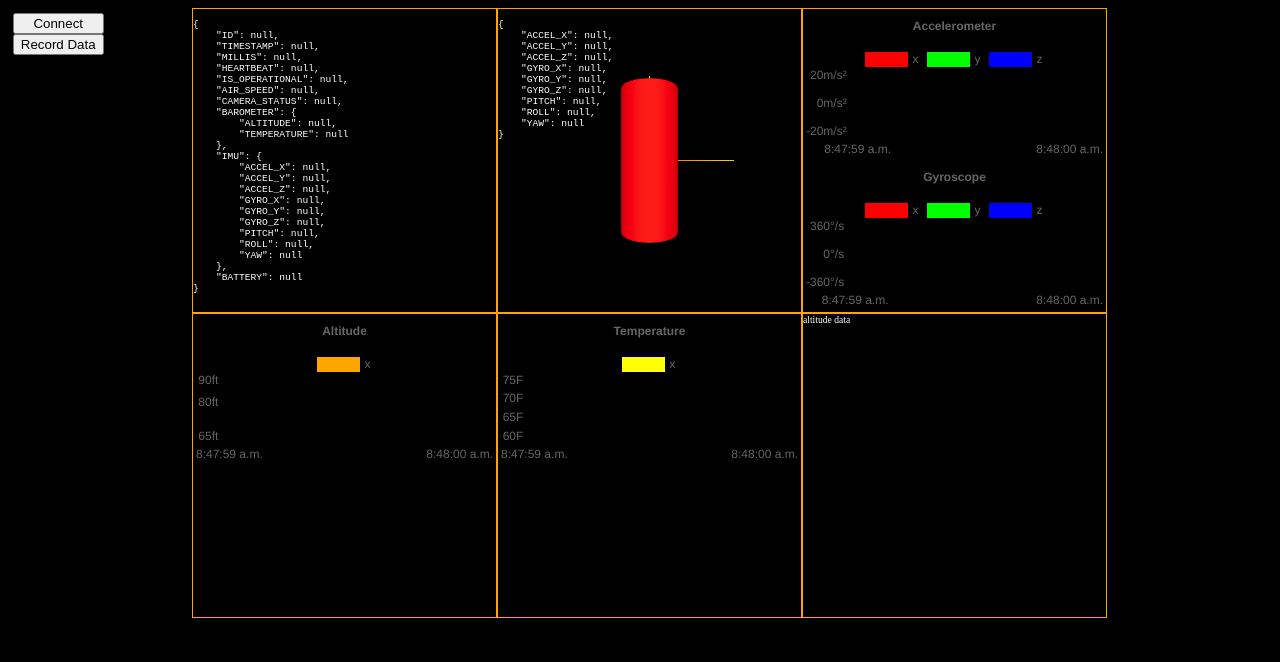
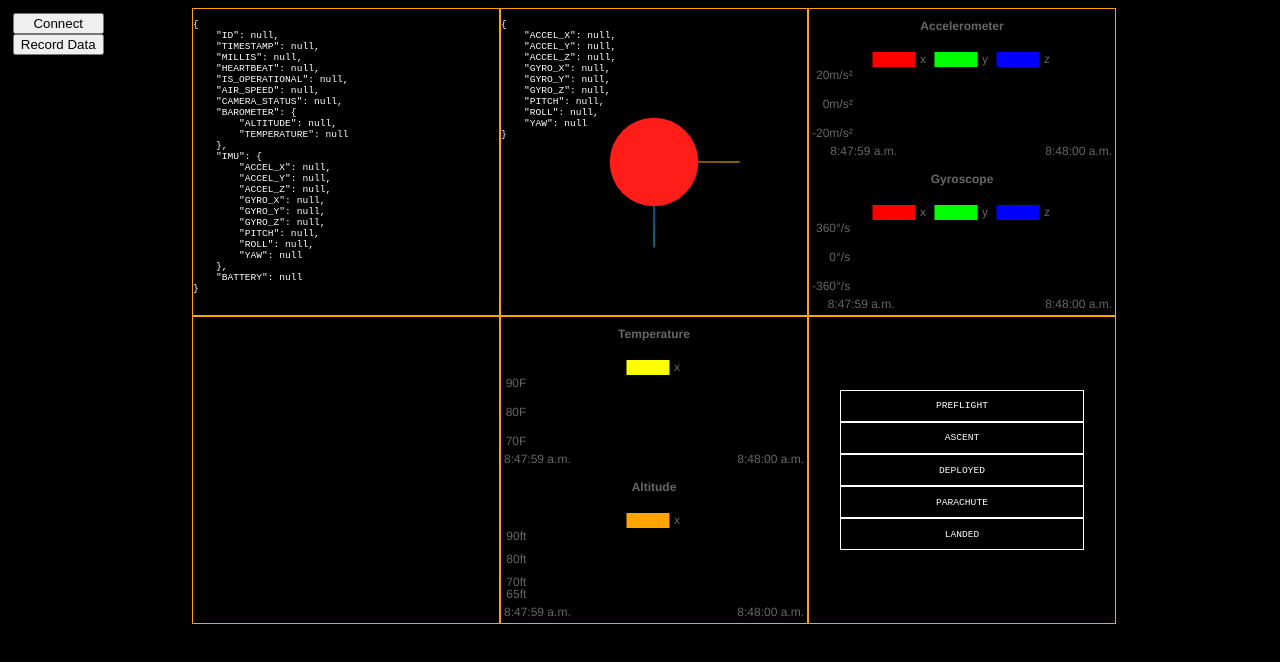
Before and after one commit to Cube-3-San-Jose-State/Mission-Control, a React (Vite) app: page / in a window 1280 px wide. Shown: the top 662 px of the page. Built offline with nearby package versions, Linux system fonts and the light colour scheme.

Commit message:
General reworking and updates

```diff
--- a/package.json
+++ b/package.json
@@ -3,10 +3,13 @@
   "version": "0.1.0",
   "description": "",
   "license": "MIT",
+  "homepage": "https://Cube-3-San-Jose-State.github.io/mission-control",
   "scripts": {
     "start": "vite",
     "preview": "vite preview",
-    "build": "vite build"
+    "build": "vite build",
+    "predeploy": "vite build",
+    "deploy": "gh-pages -d dist"
   },
   "dependencies": {
     "@faker-js/faker": "^7.6.0",
@@ -20,6 +23,7 @@
   },
   "devDependencies": {
     "babel-preset-nano-react-app": "^0.1.0",
+    "gh-pages": "^5.0.0",
     "vite": "^3.2.1"
   },
   "babel": {
--- a/src/App.css
+++ b/src/App.css
@@ -1,6 +1,7 @@
 html{
     background-color: black;
     color: white;
+    font-family: monospace;
 }
 
 body{
--- a/src/App.jsx
+++ b/src/App.jsx
@@ -3,6 +3,8 @@ import PrettyData from "./Blocks/PrettyData/PrettyData.jsx"
 import GyroscopeScene from './Blocks/GyroscopeScene/GryoscopeScene.jsx';
 import IMUVisualizer from './Blocks/IMUVisualizer/IMUVisualizer.jsx';
 import TimeGraph from './Blocks/TimeGraph/TimeGraph.jsx';
+import FlightModeVisualizer from './Blocks/FlightModeVisualizer/FlightModeVisualizer.jsx';
+
 class App extends Component {
 	constructor(props){
 		super(props);
@@ -56,7 +58,24 @@ class App extends Component {
 						<IMUVisualizer imu={this.state.data["IMU"]} timestamp={this.state.data["TIMESTAMP"]}/>
 					</div>
 					<div className="block">
-						<TimeGraph
+					</div>
+					<div className="block">
+					<TimeGraph
+							title='Temperature'
+							timestamp={this.state.data["TIMESTAMP"]}
+							maxMin={[90, 70]}
+							unit='F'
+							datasets={[
+								{
+									label: 'x',
+									data: (this.state.data["BAROMETER"]["TEMPERATURE"] * 1.8) + 32,
+									backgroundColor: 'yellow',
+									borderColor: 'yellow',
+									showLine: true
+								}
+							]}
+					></TimeGraph>
+					<TimeGraph
 							title='Altitude'
 							timestamp={this.state.data["TIMESTAMP"]}
 							maxMin={[90, 65]}
@@ -70,26 +89,9 @@ class App extends Component {
 									showLine: true
 								}
 							]}
-						></TimeGraph>
+					></TimeGraph>
 					</div>
-					<div className="block">
-					<TimeGraph
-							title='Temperature'
-							timestamp={this.state.data["TIMESTAMP"]}
-							maxMin={[75, 60]}
-							unit='F'
-							datasets={[
-								{
-									label: 'x',
-									data: (this.state.data["BAROMETER"]["TEMPERATURE"] * 1.8) + 32,
-									backgroundColor: 'yellow',
-									borderColor: 'yellow',
-									showLine: true
-								}
-							]}
-						></TimeGraph>
-					</div>
-					<div className="block">altitude data</div>
+					<div className="block"><FlightModeVisualizer mode={this.state.data["FLIGHT_MODE"]}/></div>
 				</div>
 			</>
     	)
@@ -156,9 +158,11 @@ class App extends Component {
 			if (parsed["ISO"] == "0") data["IS_OPERATIONAL"] = "YES";
 			if (parsed["ISO"] == "1") data["IS_OPERATIONAL"] = "NO";
 
-			if (parsed["FLM"] == "F") data["FLIGHT_MODE"] = "FLIGHT";
-			if (parsed["FLM"] == "L") data["FLIGHT_MODE"] = "LANDING";
-			if (parsed["FLM"] == "P") data["FLIGHT_MODE"] = "PREDEPLOYED";
+			if (parsed["FLM"] == "U") data["FLIGHT_MODE"] = "PREFLIGHT";
+			if (parsed["FLM"] == "A") data["FLIGHT_MODE"] = "ASCENT";
+			if (parsed["FLM"] == "D") data["FLIGHT_MODE"] = "DEPLOYED";
+			if (parsed["FLM"] == "P") data["FLIGHT_MODE"] = "PARACHUTE";
+			if (parsed["FLM"] == "L") data["FLIGHT_MODE"] = "LANDED";
 
 			data["AIR_SPEED"] = parsed["SPD"];
 
@@ -185,6 +189,7 @@ class App extends Component {
 			data["BATTERY"] = parsed["BAT"];
 
 			this.setState({data: data});
+			console.log(data);
 		} catch (err){
 			console.error(err);
 		}
--- /dev/null
+++ b/src/Blocks/FlightModeVisualizer/FlightModeVisualizer.css
@@ -0,0 +1,24 @@
+#flight-mode-visualizer {
+    display: flex;
+    width: 100%;
+    height: 100%;
+    flex-direction: column;
+    justify-content: center;
+    align-items: center;
+}
+
+#flight-mode-visualizer-container{
+    width: 80%;
+
+}
+
+#flight-mode-visualizer-container div {
+    text-align: center;
+    padding: 1em;
+    border: 1px solid white;
+}
+
+.flight-mode-active {
+    color: white;
+    background-color: green;
+}
--- /dev/null
+++ b/src/Blocks/FlightModeVisualizer/FlightModeVisualizer.jsx
@@ -0,0 +1,18 @@
+import React, { Component } from 'react'
+import "../FlightModeVisualizer/FlightModeVisualizer.css"
+
+export default class FlightModeVisualizer extends Component {
+	render() {
+    	return (
+			<div id="flight-mode-visualizer">
+				<div id="flight-mode-visualizer-container">
+					<div className={(this.props.mode == "PREFLIGHT") ? "flight-mode-active" : null}>PREFLIGHT</div>
+					<div className={(this.props.mode == "ASCENT") ? "flight-mode-active" : null}>ASCENT</div>
+					<div className={(this.props.mode == "DEPLOYED") ? "flight-mode-active" : null}>DEPLOYED</div>
+					<div className={(this.props.mode == "PARACHUTE") ? "flight-mode-active" : null}>PARACHUTE</div>
+					<div className={(this.props.mode == "LANDED") ? "flight-mode-active" : null}>LANDED</div>
+				</div>
+			</div>
+		)
+	}
+}
--- a/src/Blocks/GyroscopeScene/GryoscopeScene.jsx
+++ b/src/Blocks/GyroscopeScene/GryoscopeScene.jsx
@@ -17,8 +17,8 @@ function GyroscopeModel(props) {
     const [active, setActive] = useState(false);
     const DEGREE_TO_RADIANS = Math.PI / 180;
     useFrame(function(state, delta){
-        mesh.current.rotation.y = (props.imu["ROLL"]);
-        mesh.current.rotation.x = -(props.imu["PITCH"]);
+        mesh.current.rotation.y = - (props.imu["ROLL"]);
+        mesh.current.rotation.x = 1.57079633 + (props.imu["PITCH"]);
     })
 
     return(
--- a/src/Blocks/TimeGraph/TimeGraph.jsx
+++ b/src/Blocks/TimeGraph/TimeGraph.jsx
@@ -42,7 +42,7 @@ ChartJS.register(TimeScale, LinearScale, PointElement, LineElement, Title, Toolt
 function TimeGraph(props) {
     let queuesHolder = [];
     for ( let i = 0; i < props.datasets.length; i++ ){
-        queuesHolder.push(new Queue(50));
+        queuesHolder.push(new Queue(25));
     }
     const [queues, setQueues] = useState(queuesHolder);
     const [graphData, setGraphData] = useState({
@@ -56,9 +56,7 @@ function TimeGraph(props) {
     let options = {
 		type: 'line',
 		responsive: true,
-		animation: {
-			duration: 0
-		},
+		animation: false,
 		plugins: {
 			title: {
 				display: true,
@@ -67,7 +65,7 @@ function TimeGraph(props) {
 			decimation: {
 				enabled: true,
 				algorithm: 'lttb',
-				samples: 50
+				samples: 500
 			}
 		},
 		scales: {
@@ -75,7 +73,10 @@ function TimeGraph(props) {
 				type: 'time',
 				time: {
 					unit: 'second'
-				}
+				},
+                ticks: {
+                    maxRotation: 0
+                }
 			},
 			y: {
 				max: props.maxMin[0],
```
Also changed, not shown: 1 other file (tests, documents, lock files or other folders).
